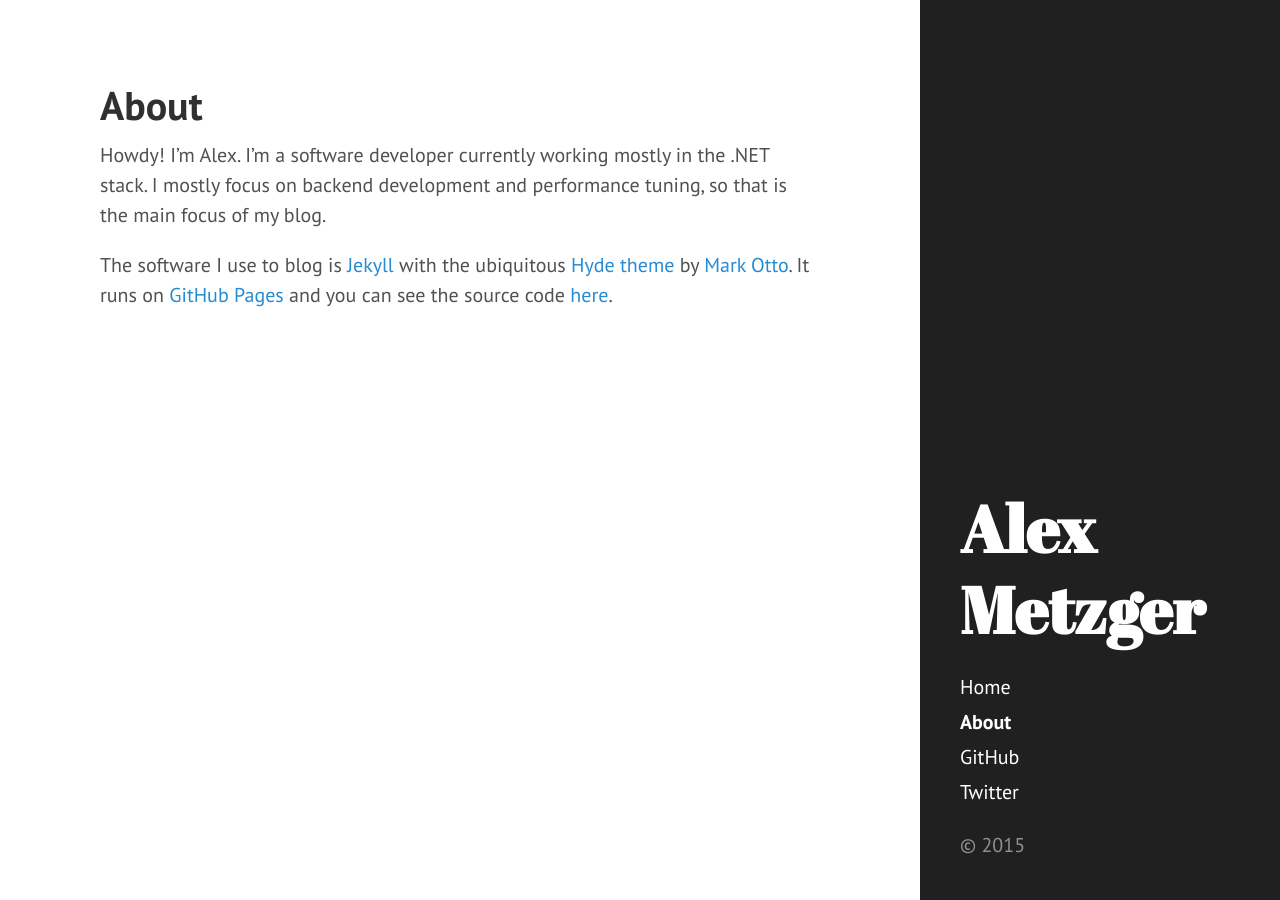
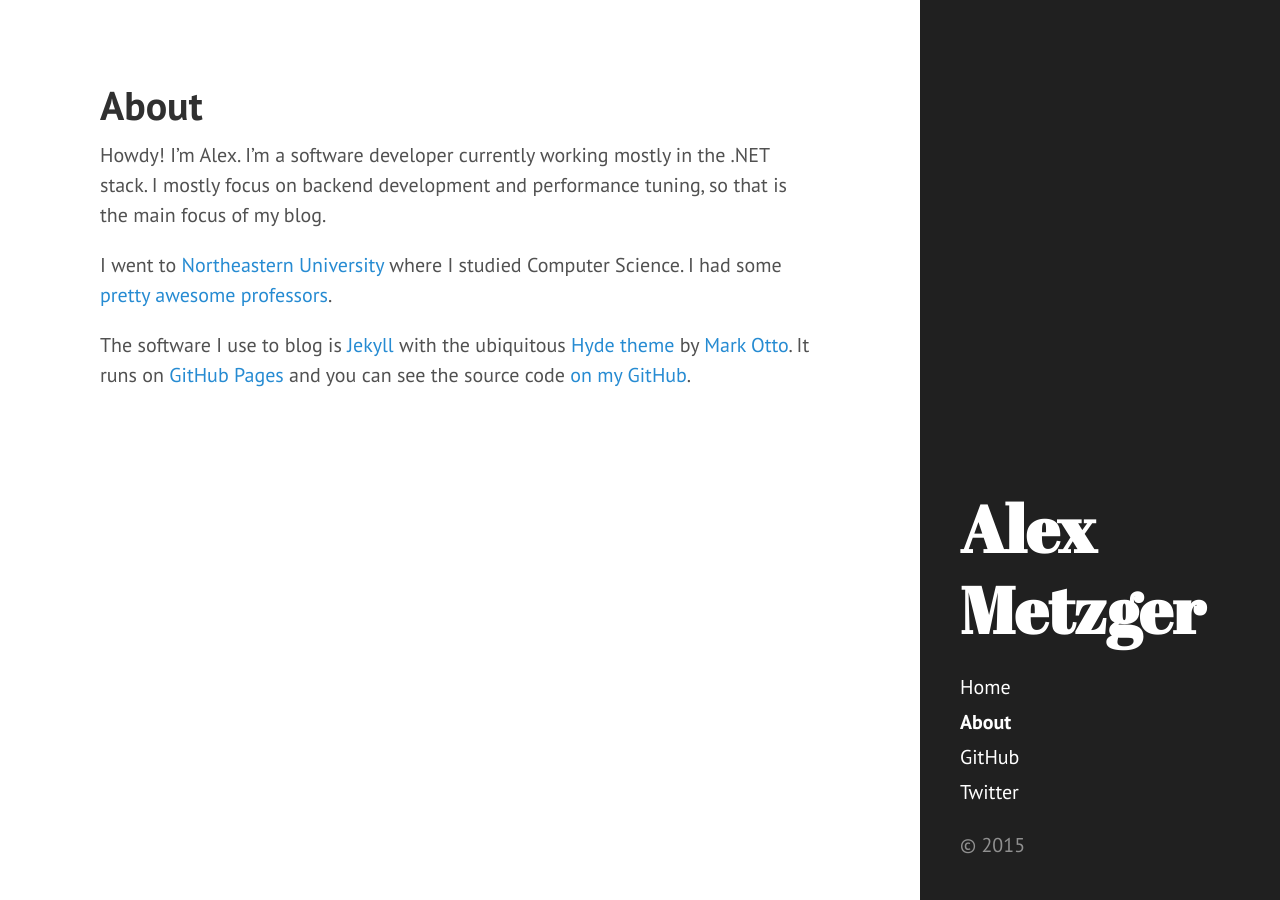
Before and after one commit to ametzger/ametzger.github.io, a Jekyll site: the page built from about.md, in a window 1280 px wide. Built offline with Jekyll 4.4.1, drawn with Linux system fonts in a browser that asks for light colours; Markdown is read by kramdown in place of the engine named in the settings.

Commit message:
update about.md

```diff
--- a/about.md
+++ b/about.md
@@ -1,9 +1,10 @@
 ---
 layout: page
 title: About
-permalink: about
 ---
 
 Howdy! I'm Alex. I'm a software developer currently working mostly in the .NET stack. I mostly focus on backend development and performance tuning, so that is the main focus of my blog.
 
-The software I use to blog is <a href="https://jekyllrb.com/">Jekyll</a> with the ubiquitous <a href="https://github.com/poole/hyde"> Hyde theme</a> by <a href="https://twitter.com/mdo">Mark Otto</a>. It runs on <a href="https://pages.github.com/">GitHub Pages</a> and you can see the source code <a href="{{ site.repo }}">here</a>.
+I went to [Northeastern University](http://www.ccs.neu.edu/) where I studied Computer Science. I had some [pretty awesome professors](http://eli.barzilay.org).
+
+The software I use to blog is [Jekyll](https://jekyllrb.com) with the ubiquitous [Hyde theme](https://github.com/poole/hyde) by [Mark Otto](https://twitter.com/mdo). It runs on [GitHub Pages](https://pages.github.com) and you can see the source code [on my GitHub]({{ site.repo }}).
```
